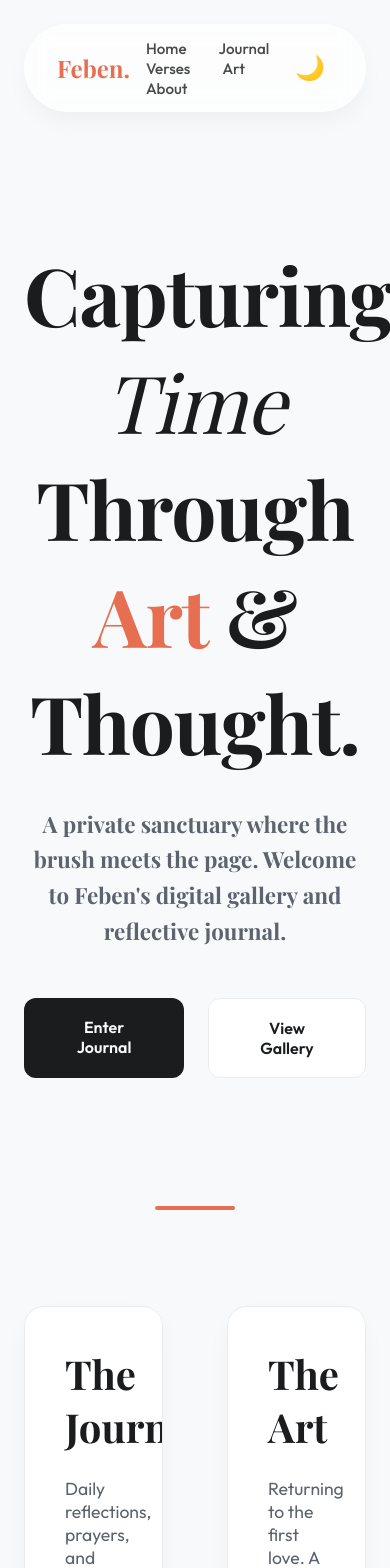
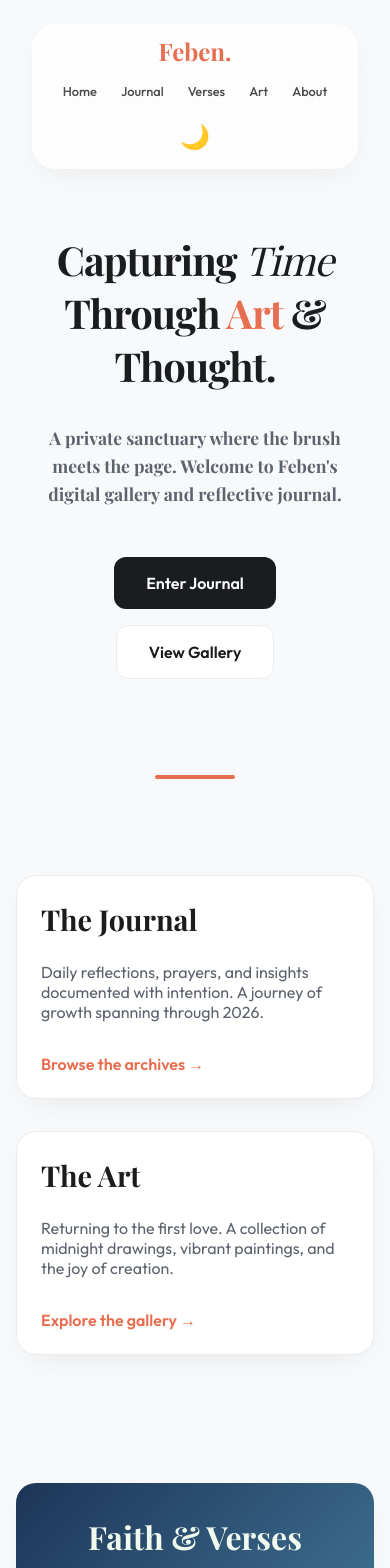
Before and after one commit to FEBEN-G/Personal-Journal-and-Art-Website, a Next.js app in the folder frontend/: page / in a window 390 px wide. Shown: the top 1568 px of the page. Built offline with nearby package versions, Linux system fonts and the light colour scheme; a web font is replaced by a local one.

Commit message:
Full Mobile & Tablet Responsiveness Overhaul

```diff
--- a/frontend/app/globals.css
+++ b/frontend/app/globals.css
@@ -190,3 +190,74 @@ footer {
   transform: scale(1.05);
   opacity: 0.9;
 }
+
+/* Responsiveness */
+@media (max-width: 1024px) {
+  .section-title {
+    font-size: 2.8rem;
+  }
+
+  .art-card {
+    padding: 2rem;
+  }
+}
+
+@media (max-width: 768px) {
+  section {
+    padding: 4rem 0;
+  }
+
+  .section-title {
+    font-size: 2.2rem;
+    margin-bottom: 2rem;
+  }
+
+  .glass-header {
+    padding: 0.6rem 1.2rem;
+    margin-left: 1rem;
+    margin-right: 1rem;
+    flex-direction: column;
+    gap: 1rem;
+    border-radius: 24px;
+    height: auto;
+  }
+
+  .nav-links {
+    display: flex;
+    flex-wrap: wrap;
+    justify-content: center;
+    gap: 0.5rem;
+  }
+
+  .nav-links a {
+    margin: 0 0.5rem;
+    font-size: 0.85rem;
+  }
+
+  .container {
+    padding: 0 1rem;
+  }
+
+  .gallery-grid {
+    grid-template-columns: 1fr;
+    gap: 1.5rem;
+  }
+
+  .art-card {
+    padding: 1.5rem;
+  }
+}
+
+@media (max-width: 480px) {
+  .section-title {
+    font-size: 1.8rem;
+  }
+
+  .glass-header {
+     top: 0.5rem;
+  }
+
+  .nav-links a {
+    font-size: 0.8rem;
+  }
+}
--- a/frontend/app/page.tsx
+++ b/frontend/app/page.tsx
@@ -3,43 +3,43 @@ import Link from 'next/link';
 export default function Home() {
   return (
     <div className="fade-up">
-      <section style={{ textAlign: 'center', paddingTop: '8rem', paddingBottom: '6rem' }}>
-        <h1 className="section-title fade-up" style={{ fontSize: '5rem', marginBottom: '2rem' }}>
+      <section className="container" style={{ textAlign: 'center', paddingTop: 'clamp(4rem, 10vw, 8rem)', paddingBottom: '4rem' }}>
+        <h1 className="section-title fade-up" style={{ fontSize: 'clamp(2.5rem, 8vw, 5rem)', marginBottom: '2rem' }}>
           Capturing <span style={{ fontStyle: 'italic', fontWeight: 'normal' }}>Time</span> <br />
           Through <span style={{ color: 'var(--accent-vibrant)' }}>Art</span> & Thought.
         </h1>
-        <p className="serif" style={{ fontSize: '1.4rem', color: 'var(--text-secondary)', maxWidth: '700px', margin: '0 auto 3rem auto', lineHeight: 1.6 }}>
+        <p className="serif" style={{ fontSize: 'clamp(1.1rem, 3vw, 1.4rem)', color: 'var(--text-secondary)', maxWidth: '700px', margin: '0 auto 3rem auto', lineHeight: 1.6 }}>
           A private sanctuary where the brush meets the page. Welcome to Feben's digital gallery and reflective journal.
         </p>
-        <div style={{ display: 'flex', justifyContent: 'center', gap: '1.5rem' }}>
-          <Link href="/journal" className="btn btn-primary" style={{ padding: '1.2rem 2.5rem', fontSize: '1rem' }}>Enter Journal</Link>
-          <Link href="/art" className="btn" style={{ padding: '1.2rem 2.5rem', fontSize: '1rem', border: '1px solid var(--border-color)', background: 'var(--bg-secondary)', color: 'var(--text-primary)' }}>View Gallery</Link>
+        <div style={{ display: 'flex', justifyContent: 'center', gap: '1rem', flexWrap: 'wrap' }}>
+          <Link href="/journal" className="btn btn-primary" style={{ padding: '1rem 2rem', fontSize: '1rem' }}>Enter Journal</Link>
+          <Link href="/art" className="btn" style={{ padding: '1rem 2rem', fontSize: '1rem', border: '1px solid var(--border-color)', background: 'var(--bg-secondary)', color: 'var(--text-primary)' }}>View Gallery</Link>
         </div>
       </section>
 
       <div className="art-separator"></div>
 
-      <section style={{ display: 'grid', gridTemplateColumns: '1fr 1fr', gap: '4rem', padding: '4rem 0' }}>
+      <section className="container" style={{ display: 'grid', gridTemplateColumns: 'repeat(auto-fit, minmax(300px, 1fr))', gap: '2rem', padding: '4rem 0' }}>
         <div className="art-card">
-          <h2 className="serif" style={{ fontSize: '2.5rem', marginBottom: '1.5rem' }}>The Journal</h2>
-          <p style={{ color: 'var(--text-secondary)', fontSize: '1.1rem', marginBottom: '2rem' }}>
+          <h2 className="serif" style={{ fontSize: 'clamp(1.8rem, 4vw, 2.5rem)', marginBottom: '1.5rem' }}>The Journal</h2>
+          <p style={{ color: 'var(--text-secondary)', fontSize: '1rem', marginBottom: '2rem' }}>
             Daily reflections, prayers, and insights documented with intention. A journey of growth spanning through 2026.
           </p>
           <Link href="/journal" style={{ fontWeight: 600, color: 'var(--accent-vibrant)' }}>Browse the archives →</Link>
         </div>
         <div className="art-card">
-          <h2 className="serif" style={{ fontSize: '2.5rem', marginBottom: '1.5rem' }}>The Art</h2>
-          <p style={{ color: 'var(--text-secondary)', fontSize: '1.1rem', marginBottom: '2rem' }}>
+          <h2 className="serif" style={{ fontSize: 'clamp(1.8rem, 4vw, 2.5rem)', marginBottom: '1.5rem' }}>The Art</h2>
+          <p style={{ color: 'var(--text-secondary)', fontSize: '1rem', marginBottom: '2rem' }}>
             Returning to the first love. A collection of midnight drawings, vibrant paintings, and the joy of creation.
           </p>
           <Link href="/art" style={{ fontWeight: 600, color: 'var(--accent-vibrant)' }}>Explore the gallery →</Link>
         </div>
       </section>
 
-      <section style={{ padding: '6rem 0', textAlign: 'center' }}>
-        <div className="art-card" style={{ background: 'linear-gradient(135deg, #1D3557 0%, #457B9D 100%)', color: 'white', border: 'none' }}>
-          <h2 className="serif" style={{ fontSize: '3rem', marginBottom: '1rem', color: '#F1FAEE' }}>Faith & Verses</h2>
-          <p style={{ fontSize: '1.2rem', marginBottom: '2.5rem', opacity: 0.9, maxWidth: '600px', margin: '0 auto 2.5rem auto' }}>
+      <section className="container" style={{ padding: '4rem 0', textAlign: 'center' }}>
+        <div className="art-card" style={{ background: 'linear-gradient(135deg, #1D3557 0%, #457B9D 100%)', color: 'white', border: 'none', padding: 'clamp(2rem, 5vw, 4rem)' }}>
+          <h2 className="serif" style={{ fontSize: 'clamp(2rem, 6vw, 3rem)', marginBottom: '1rem', color: '#F1FAEE' }}>Faith & Verses</h2>
+          <p style={{ fontSize: 'clamp(1rem, 2.5vw, 1.2rem)', marginBottom: '2.5rem', opacity: 0.9, maxWidth: '600px', margin: '0 auto 2.5rem auto' }}>
             "His word is a lamp to my feet and a light to my path."
           </p>
           <Link href="/verses" className="btn" style={{ background: 'white', color: 'var(--accent-primary)' }}>Read Reflections</Link>
```
Also changed, not shown: frontend/components/EntryCard.tsx (+4 -4 lines).
